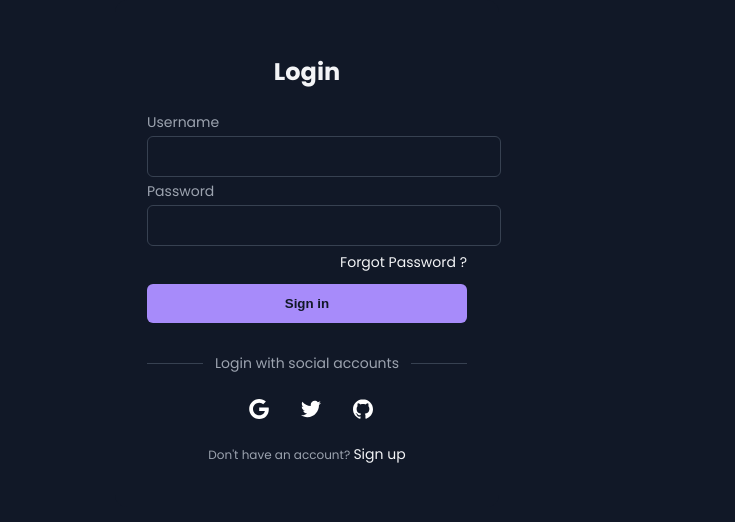
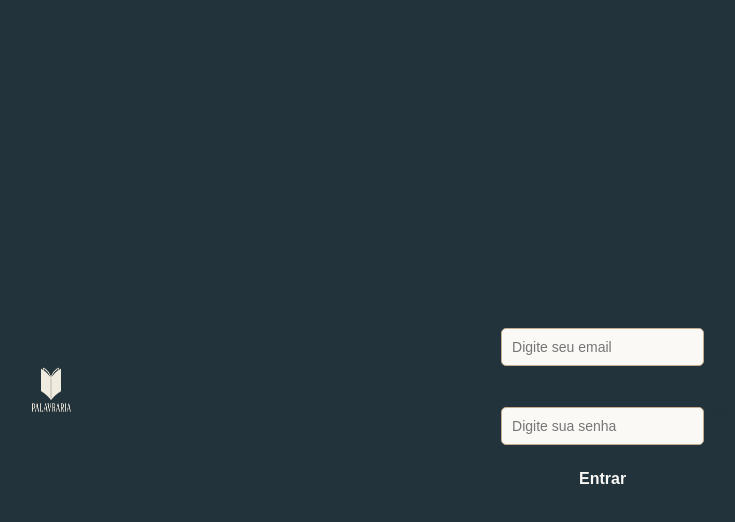
Before and after one commit to menegonlucas/projeto_tcc, a plain HTML site: page web/login/login.html in a window 1280 px wide. Shown: the whole page, without its empty margins (333-1068 px from the left). Drawn offline with Linux system fonts and the light colour scheme.

Commit message:
HTML,CSS E JS atualizados junto ao API

```diff
--- a/web/estilos/profile.css
+++ b/web/estilos/profile.css
@@ -1,14 +1,14 @@
 /* Importação da fonte */
-@import url('https://fonts.googleapis.com/css2?family=Poppins:ital,wght@0,300;0,400;0,500;0,600;0,700&display=swap');
+@import url('https://fonts.googleapis.com/css2?family=Poppins:wght@300;400;500;600;700&display=swap');
 
 /* Variáveis de cores */
 :root {
-    --c1: #22333B; /* Cor principal (escura) */
-    --c2: #c6ad8f; /* Cor secundária */
-    --c3: #FAF9F6; /* Fundo claro */
-    --c4: #F2E8CF; /* Fundo geral */
-    --c5: #F2D0A4; /* Destaque */
-    --c6: #E0C097; /* Cor de foco */
+    --c1: #22333B;
+    --c2: #c6ad8f;
+    --c3: #FAF9F6;
+    --c4: #F2E8CF;
+    --c5: #F2D0A4;
+    --c6: #E0C097;
 }
 
 /* Reset básico */
@@ -39,31 +39,10 @@ header {
     box-shadow: 0px 4px 15px rgba(0, 0, 0, 0.1);
 }
 
-header .logo {
-    font-size: 24px;
-    font-weight: bold;
-}
-
-header .nav-buttons a {
-    text-decoration: none;
-    margin-left: 10px;
-}
-
-header .nav-buttons button {
-    background-color: var(--c3);
-    color: var(--c1);
-    border: none;
-    padding: 10px 15px;
-    border-radius: 5px;
-    cursor: pointer;
-    font-weight: bold;
-    transition: background-color 0.3s ease, transform 0.2s ease;
-}
-
-header .nav-buttons button:hover {
-    background-color: var(--c5);
-    color: var(--c3);
-    transform: scale(1.05);
+header .logo img {
+    width: 120px;
+    height: auto;
+    display: block;
 }
 
 /* Layout principal */
@@ -85,7 +64,7 @@ main {
 /* Estilo para as seções lado a lado */
 #add-book-section,
 #reading-progress-section {
-    flex: 1; /* Faz com que as seções ocupem o mesmo espaço */
+    flex: 1;
     background-color: var(--c3);
     padding: 20px;
     border-radius: 10px;
@@ -129,45 +108,6 @@ main {
     color: var(--c1);
 }
 
-/* Estilo para caixas de texto e botões de seleção */
-form input,
-form select,
-form textarea {
-    width: 100%;
-    padding: 10px;
-    border: 1px solid var(--c2);
-    border-radius: 5px;
-    font-size: 16px;
-    background-color: var(--c3);
-    color: var(--c1);
-    transition: border-color 0.3s ease, box-shadow 0.3s ease;
-}
-
-form input:focus,
-form select:focus,
-form textarea:focus {
-    border-color: var(--c6);
-    box-shadow: 0px 0px 5px var(--c6);
-    outline: none;
-}
-
-/* Botões */
-form button {
-    background-color: var(--c1);
-    color: var(--c3);
-    border: none;
-    padding: 10px 15px;
-    border-radius: 5px;
-    cursor: pointer;
-    font-weight: bold;
-    transition: background-color 0.3s ease, transform 0.2s ease;
-}
-
-form button:hover {
-    background-color: var(--c5);
-    transform: scale(1.05);
-}
-
 /* Barra de Progresso */
 #progress-bar-container {
     margin-top: 20px;
@@ -183,7 +123,6 @@ form button:hover {
     border-radius: 10px;
     margin: 10px auto;
     overflow: hidden;
-    position: relative;
 }
 
 #progress-fill {
@@ -198,3 +137,55 @@ form button:hover {
     color: var(--c1);
     font-weight: bold;
 }
+
+/* Estilo para caixas de texto, áreas de texto e botões de seleção */
+form input,
+form select,
+form textarea {
+    width: 100%;
+    padding: 12px;
+    border: 1px solid var(--c2);
+    border-radius: 8px;
+    font-size: 16px;
+    background-color: var(--c3);
+    color: var(--c1);
+    transition: border-color 0.3s ease, box-shadow 0.3s ease;
+    font-family: 'Poppins', sans-serif;
+}
+
+/* Efeito ao focar nos campos */
+form input:focus,
+form select:focus,
+form textarea:focus {
+    border-color: var(--c5);
+    box-shadow: 0px 0px 8px var(--c5);
+    outline: none;
+}
+
+/* Estilo para áreas de texto (textarea) */
+form textarea {
+    resize: vertical;
+    /* Permite redimensionar apenas na vertical */
+    min-height: 100px;
+    /* Altura mínima */
+}
+
+/* Botões */
+form button {
+    background-color: var(--c1);
+    color: var(--c3);
+    border: none;
+    padding: 12px 20px;
+    border-radius: 8px;
+    cursor: pointer;
+    font-weight: bold;
+    font-size: 16px;
+    transition: background-color 0.3s ease, transform 0.2s ease;
+    font-family: 'Poppins', sans-serif;
+}
+
+/* Efeito ao passar o mouse nos botões */
+form button:hover {
+    background-color: var(--c5);
+    transform: scale(1.05);
+}
--- a/web/login/login.css
+++ b/web/login/login.css
@@ -1,138 +1,137 @@
-@import url('https://fonts.googleapis.com/css2?family=Poppins:ital,wght@0,100;0,200;0,300;0,400;0,500;0,600;0,700;0,800;0,900;1,100;1,200;1,300;1,400;1,500;1,600;1,700;1,800&display=swap');
+/* Importação da fonte */
+@import url('https://fonts.googleapis.com/css2?family=Poppins:wght@300;400;500;600;700&display=swap');
+
+/* Variáveis de cores */
+:root {
+  --c1: #22333B;
+  /* Cor principal (escura) */
+  --c2: #c6ad8f;
+  /* Cor secundária */
+  --c3: #FAF9F6;
+  /* Fundo claro */
+  --c4: #F2E8CF;
+  /* Fundo geral */
+  --c5: #F2D0A4;
+  /* Destaque */
+}
+
+/* Reset básico */
+* {
+  margin: 0;
+  padding: 0;
+  box-sizing: border-box;
+}
 
 body {
-  padding: 0;
-  margin: 0;
+  font-family: 'Poppins', sans-serif;
+  background-color: var(--c1);
+  color: var(--c1);
+  display: flex;
+  justify-content: center;
+  align-items: center;
+  height: 100vh;
+}
+
+/* Estilo para o contêiner principal */
+.login-container {
+  width: 100%;
+  max-width: 400px;
+  background-color: var(--c3);
+  padding: 30px;
+  border-radius: 10px;
+  box-shadow: 0px 4px 15px rgba(0, 0, 0, 0.1);
+  text-align: center;
+  /* Centraliza o conteúdo dentro do contêiner */
+}
+
+/* Estilo para a imagem do logo */
+.logo {
+  width: 50px;
+  /* Ajuste o tamanho conforme necessário */
+  height: 50px;
+  /* Mantém a proporção da imagem */
+  margin: 0 auto 20px;
+  /* Centraliza a imagem e adiciona espaçamento abaixo */
+  display: block;
+}
+
+
+/* Estilo para o título */
+.title {
+  font-size: 24px;
+  font-weight: 600;
+  text-align: center;
+  margin-bottom: 20px;
+  color: var(--c1);
+}
+
+/* Estilo para o formulário */
+.form {
   display: flex;
   flex-direction: column;
-  align-items: center;
-  min-height: 100vh;
-  background-color: rgba(17, 24, 39, 1);
-  font-family: 'Poppins', sans-serif;
-  align-items: center;
-}
-
-/* From Uiverse.io by Yaya12085 */
-.form-container {
-  width: 320px;
-  border-radius: 0.75rem;
-  background-color: rgba(17, 24, 39, 1);
-  padding: 2rem;
-  color: rgba(243, 244, 246, 1);
-}
-
-.title {
-  text-align: center;
-  font-size: 1.5rem;
-  line-height: 2rem;
-  font-weight: 700;
-}
-
-.form {
-  margin-top: 1.5rem;
+  gap: 15px;
 }
 
 .input-group {
-  margin-top: 0.25rem;
-  font-size: 0.875rem;
-  line-height: 1.25rem;
+  display: flex;
+  flex-direction: column;
+  gap: 5px;
 }
 
 .input-group label {
-  display: block;
-  color: rgba(156, 163, 175, 1);
-  margin-bottom: 4px;
+  font-size: 14px;
+  font-weight: 500;
+  color: var(--c1);
 }
 
 .input-group input {
-  width: 100%;
-  border-radius: 0.375rem;
-  border: 1px solid rgba(55, 65, 81, 1);
-  outline: 0;
-  background-color: rgba(17, 24, 39, 1);
-  padding: 0.75rem 1rem;
-  color: rgba(243, 244, 246, 1);
+  padding: 10px;
+  border: 1px solid var(--c2);
+  border-radius: 5px;
+  font-size: 14px;
+  background-color: var(--c3);
+  color: var(--c1);
+  transition: border-color 0.3s ease, box-shadow 0.3s ease;
 }
 
 .input-group input:focus {
-  border-color: rgba(167, 139, 250);
+  border-color: var(--c5);
+  box-shadow: 0px 0px 5px var(--c5);
+  outline: none;
 }
 
-.forgot {
-  display: flex;
-  justify-content: flex-end;
-  font-size: 0.75rem;
-  line-height: 1rem;
-  color: rgba(156, 163, 175, 1);
-  margin: 8px 0 14px 0;
+/* Estilo para o botão de login */
+.login-button {
+  background-color: var(--c1);
+  color: var(--c3);
+  border: none;
+  padding: 10px 15px;
+  border-radius: 5px;
+  cursor: pointer;
+  font-weight: bold;
+  font-size: 16px;
+  transition: background-color 0.3s ease, transform 0.2s ease;
 }
 
-.forgot a,
-.signup a {
-  color: rgba(243, 244, 246, 1);
-  text-decoration: none;
+.login-button:hover {
+  background-color: var(--c5);
+  transform: scale(1.05);
+}
+
+/* Estilo para o rodapé */
+.footer {
+  margin-top: 20px;
+  text-align: center;
   font-size: 14px;
 }
 
-.forgot a:hover,
-.signup a:hover {
-  text-decoration: underline rgba(167, 139, 250, 1);
+.footer a {
+  color: var(--c1);
+  font-weight: 500;
+  text-decoration: none;
+  transition: color 0.3s ease;
 }
 
-.sign {
-  display: block;
-  width: 100%;
-  background-color: rgba(167, 139, 250, 1);
-  padding: 0.75rem;
-  text-align: center;
-  color: rgba(17, 24, 39, 1);
-  border: none;
-  border-radius: 0.375rem;
-  font-weight: 600;
+.footer a:hover {
+  color: var(--c5);
 }
-
-.social-message {
-  display: flex;
-  align-items: center;
-  padding-top: 1rem;
-}
-
-.line {
-  height: 1px;
-  flex: 1 1 0%;
-  background-color: rgba(55, 65, 81, 1);
-}
-
-.social-message .message {
-  padding-left: 0.75rem;
-  padding-right: 0.75rem;
-  font-size: 0.875rem;
-  line-height: 1.25rem;
-  color: rgba(156, 163, 175, 1);
-}
-
-.social-icons {
-  display: flex;
-  justify-content: center;
-}
-
-.social-icons .icon {
-  border-radius: 0.125rem;
-  padding: 0.75rem;
-  border: none;
-  background-color: transparent;
-  margin-left: 8px;
-}
-
-.social-icons .icon svg {
-  height: 1.25rem;
-  width: 1.25rem;
-  fill: #fff;
-}
-
-.signup {
-  text-align: center;
-  font-size: 0.75rem;
-  line-height: 1rem;
-  color: rgba(156, 163, 175, 1);
-}
--- a/web/login/login.html
+++ b/web/login/login.html
@@ -4,62 +4,30 @@
 <head>
     <meta charset="UTF-8">
     <meta name="viewport" content="width=device-width, initial-scale=1.0">
-    <title>Low Library Login</title>
+    <title>Login - Palavraria</title>
     <link rel="stylesheet" href="login.css">
 </head>
 
 <body>
-    <div class="form-container">
-        <p class="title">Login</p>
-        <form class="form">
-            <div class="input-group">
-                <label for="username">Username</label>
-                <input type="text" name="username" id="username" placeholder="">
-            </div>
-            <div class="input-group">
-                <label for="password">Password</label>
-                <input type="password" name="password" id="password" placeholder="">
-                <div class="forgot">
-                    <a rel="noopener noreferrer" href="#">Forgot Password ?</a>
-                </div>
-            </div>
-            <button class="sign">Sign in</button>
-        </form>
-        <div class="social-message">
-            <div class="line"></div>
-            <p class="message">Login with social accounts</p>
-            <div class="line"></div>
+    <img src="../imgs/ChatGPT Image 25 de abr. de 2025, 11_22_46.png" alt="Logo Palavraria" class="logo">
+
+    <h1 class="title">Login</h1>
+    <form class="form">
+        <div class="input-group">
+            <label for="email">Email</label>
+            <input type="email" id="email" name="email" placeholder="Digite seu email" required>
         </div>
-        <div class="social-icons">
-            <button aria-label="Log in with Google" class="icon">
-                <svg xmlns="http://www.w3.org/2000/svg" viewBox="0 0 32 32" class="w-5 h-5 fill-current">
-                    <path
-                        d="M16.318 13.714v5.484h9.078c-0.37 2.354-2.745 6.901-9.078 6.901-5.458 0-9.917-4.521-9.917-10.099s4.458-10.099 9.917-10.099c3.109 0 5.193 1.318 6.38 2.464l4.339-4.182c-2.786-2.599-6.396-4.182-10.719-4.182-8.844 0-16 7.151-16 16s7.156 16 16 16c9.234 0 15.365-6.49 15.365-15.635 0-1.052-0.115-1.854-0.255-2.651z">
-                    </path>
-                </svg>
-            </button>
-            <button aria-label="Log in with Twitter" class="icon">
-                <svg xmlns="http://www.w3.org/2000/svg" viewBox="0 0 32 32" class="w-5 h-5 fill-current">
-                    <path
-                        d="M31.937 6.093c-1.177 0.516-2.437 0.871-3.765 1.032 1.355-0.813 2.391-2.099 2.885-3.631-1.271 0.74-2.677 1.276-4.172 1.579-1.192-1.276-2.896-2.079-4.787-2.079-3.625 0-6.563 2.937-6.563 6.557 0 0.521 0.063 1.021 0.172 1.495-5.453-0.255-10.287-2.875-13.52-6.833-0.568 0.964-0.891 2.084-0.891 3.303 0 2.281 1.161 4.281 2.916 5.457-1.073-0.031-2.083-0.328-2.968-0.817v0.079c0 3.181 2.26 5.833 5.26 6.437-0.547 0.145-1.131 0.229-1.724 0.229-0.421 0-0.823-0.041-1.224-0.115 0.844 2.604 3.26 4.5 6.14 4.557-2.239 1.755-5.077 2.801-8.135 2.801-0.521 0-1.041-0.025-1.563-0.088 2.917 1.86 6.36 2.948 10.079 2.948 12.067 0 18.661-9.995 18.661-18.651 0-0.276 0-0.557-0.021-0.839 1.287-0.917 2.401-2.079 3.281-3.396z">
-                    </path>
-                </svg>
-            </button>
-            <button aria-label="Log in with GitHub" class="icon">
-                <svg xmlns="http://www.w3.org/2000/svg" viewBox="0 0 32 32" class="w-5 h-5 fill-current">
-                    <path
-                        d="M16 0.396c-8.839 0-16 7.167-16 16 0 7.073 4.584 13.068 10.937 15.183 0.803 0.151 1.093-0.344 1.093-0.772 0-0.38-0.009-1.385-0.015-2.719-4.453 0.964-5.391-2.151-5.391-2.151-0.729-1.844-1.781-2.339-1.781-2.339-1.448-0.989 0.115-0.968 0.115-0.968 1.604 0.109 2.448 1.645 2.448 1.645 1.427 2.448 3.744 1.74 4.661 1.328 0.14-1.031 0.557-1.74 1.011-2.135-3.552-0.401-7.287-1.776-7.287-7.907 0-1.751 0.62-3.177 1.645-4.297-0.177-0.401-0.719-2.031 0.141-4.235 0 0 1.339-0.427 4.4 1.641 1.281-0.355 2.641-0.532 4-0.541 1.36 0.009 2.719 0.187 4 0.541 3.043-2.068 4.381-1.641 4.381-1.641 0.859 2.204 0.317 3.833 0.161 4.235 1.015 1.12 1.635 2.547 1.635 4.297 0 6.145-3.74 7.5-7.296 7.891 0.556 0.479 1.077 1.464 1.077 2.959 0 2.14-0.020 3.864-0.020 4.385 0 0.416 0.28 0.916 1.104 0.755 6.4-2.093 10.979-8.093 10.979-15.156 0-8.833-7.161-16-16-16z">
-                    </path>
-                </svg>
-            </button>
+        <div class="input-group">
+            <label for="password">Senha</label>
+            <input type="password" id="password" name="password" placeholder="Digite sua senha" required>
         </div>
-        <p class="signup">Don't have an account?
-            <a rel="noopener noreferrer" href="#" class="">Sign up</a>
-        </p>
+        <button type="submit" class="login-button">Entrar</button>
+    </form>
+    <div class="footer">
+        <p>Não tem uma conta? <a href="#">Cadastre-se</a></p>
+    </div>
+    </div>
     </div>
 </body>
-<style>
-    @import url('https://fonts.googleapis.com/css2?family=Poppins:ital,wght@0,100;0,200;0,300;0,400;0,500;0,600;0,700;0,800;0,900;1,100;1,200;1,300;1,400;1,500;1,600;1,700;1,800&display=swap');
-</style>
 
 </html>
```
Also changed, not shown: web/estilos/style.css (+12 -3 lines), web/html/index.html (+7 -11 lines), web/html/profile.html (+10 -12 lines), web/imgs/ChatGPT Image 25 de abr. de 2025, 11_22_46.png (added), 1 other file.
